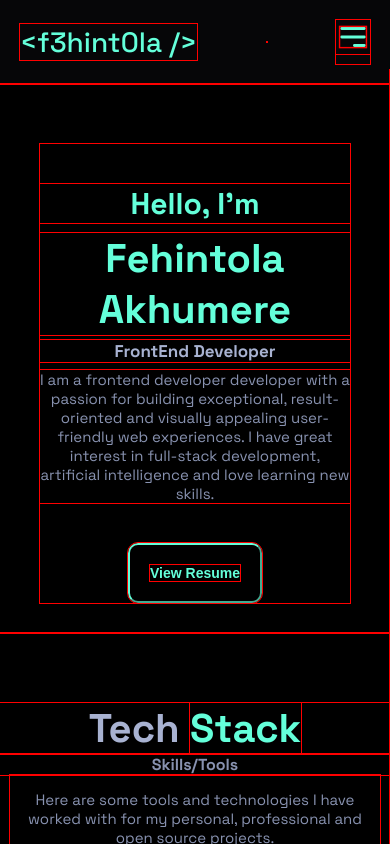
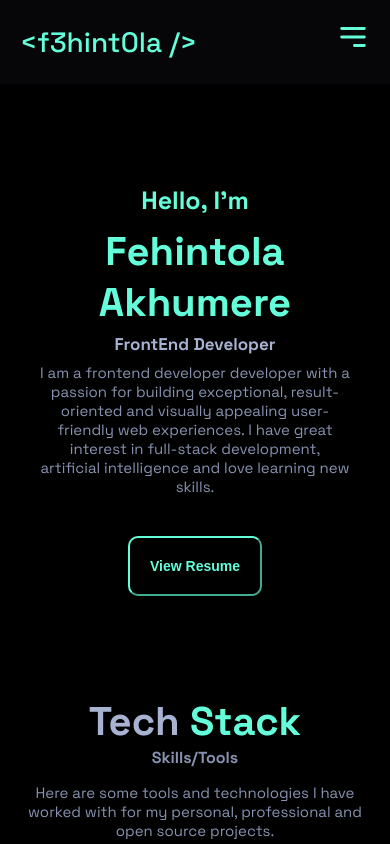
Before and after one commit to f3hint0la/portfolio-v1, a React (Create React App) app: page / in a window 390 px wide. Shown: the top 844 px of the page. Built offline with nearby package versions, Linux system fonts and the light colour scheme.

Commit message:
fix: styling

```diff
--- a/src/App.scss
+++ b/src/App.scss
@@ -4,13 +4,11 @@
   margin: 0;
   padding: 0;
   box-sizing: border-box;
-  outline: 1px solid red;
-  // overflow-x: hidden;
 }
 
 html {
   scroll-behavior: smooth;
-  overflow-x: hidden;
+  overflow: hidden;
 }
 
 body {
--- a/src/styles/hero.module.scss
+++ b/src/styles/hero.module.scss
@@ -29,7 +29,7 @@
         justify-content: center;
 
         .greeting {
-          font-size: 30px;
+          font-size: 25px;
         }
         .name {
           color: $primary-color;
@@ -68,7 +68,6 @@
     padding-top: 60px;
     padding-right: 40px;
     padding-left: 40px;
-    // margin: 0px 0px;
 
     .container {
       flex-direction: column;
@@ -80,6 +79,12 @@
         .header {
           text-align: center;
           margin: auto;
+        }
+
+        .name {
+          font-size: 25px;
+          padding-right: 20px;
+          padding-left: 20px;
         }
 
         .body {
```
